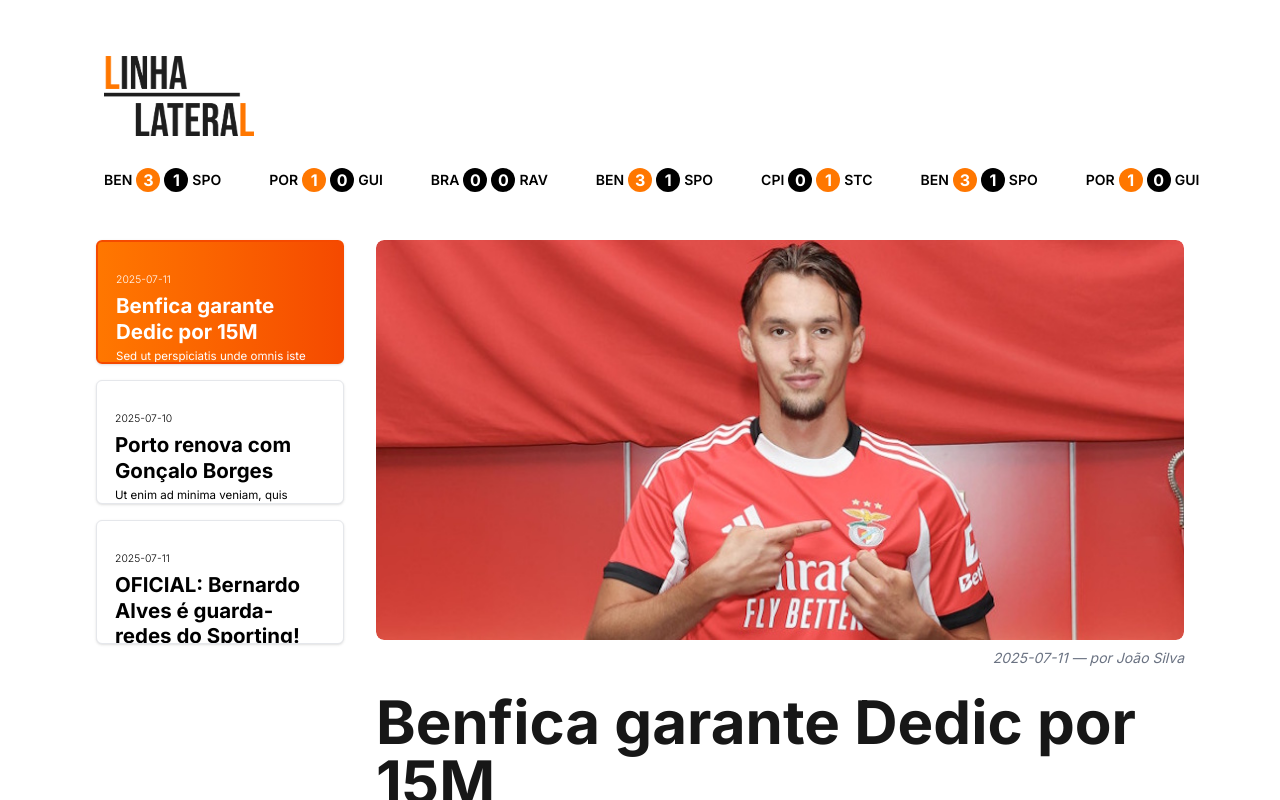
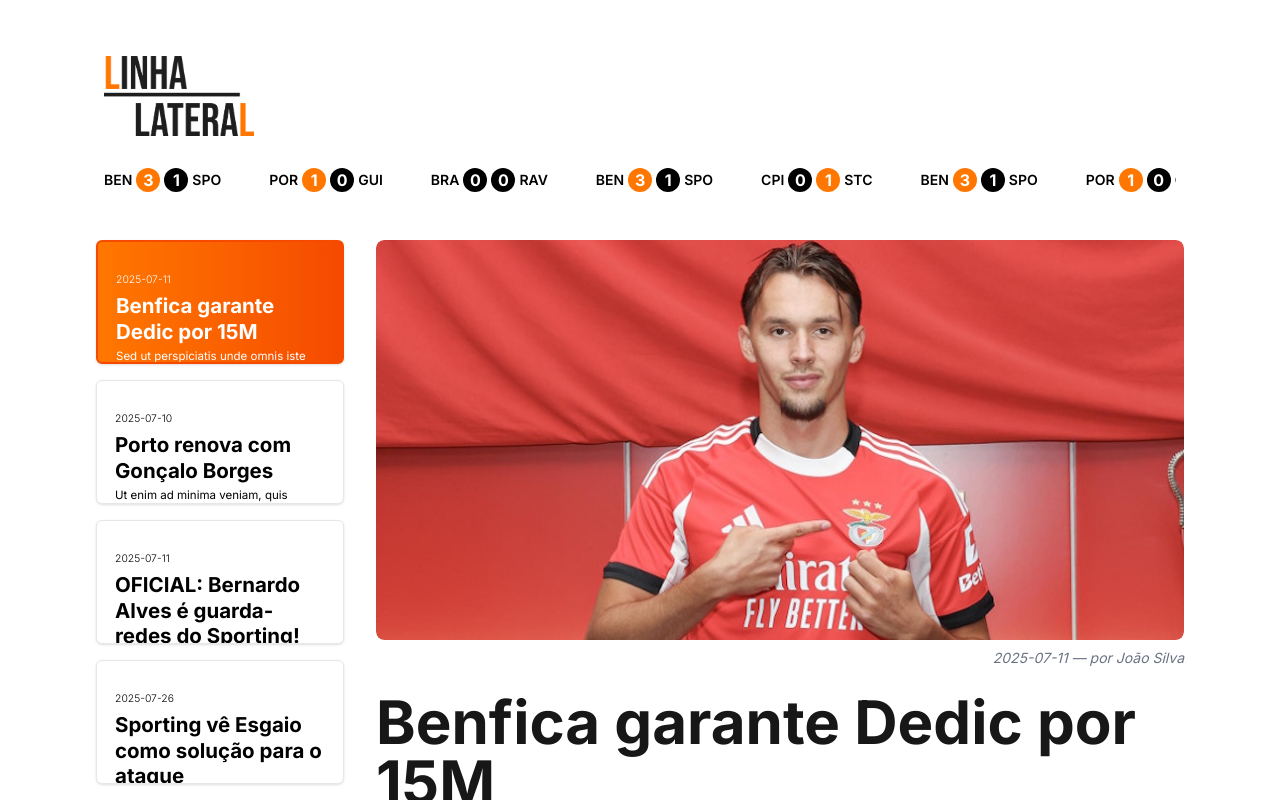
Before and after one commit to gambjoao/linha-lateral, a Next.js app: page / in a window 1280 px wide. Built offline with nearby package versions, Linux system fonts and the light colour scheme.

Commit message:
Added side scroll for match results

```diff
--- /dev/null
+++ b/content/posts/sporting_esgaio.md
@@ -0,0 +1,16 @@
+---
+title: "Sporting vê Esgaio como solução para o ataque"
+date: "2025-07-26"
+author: "Carlos Almeida"
+imageUrl: "/esgaio_sporting.png"
+tags: ["benfica","transferencia", "argentina"]
+---
+
+Section 1.10.32 of "de Finibus Bonorum et Malorum", written by Cicero in 45 BC
+"Sed ut perspiciatis unde omnis iste natus error sit voluptatem accusantium doloremque laudantium, totam rem aperiam, eaque ipsa quae ab illo inventore veritatis et quasi architecto beatae vitae dicta sunt explicabo. Nemo enim ipsam voluptatem quia voluptas sit aspernatur aut odit aut fugit, sed quia consequuntur magni dolores eos qui ratione voluptatem sequi nesciunt. Neque porro quisquam est, qui dolorem ipsum quia dolor sit amet, consectetur, adipisci velit, sed quia non numquam eius modi tempora incidunt ut labore et dolore magnam aliquam quaerat voluptatem. Ut enim ad minima veniam, quis nostrum exercitationem ullam corporis suscipit laboriosam, nisi ut aliquid ex ea commodi consequatur? Quis autem vel eum iure reprehenderit qui in ea voluptate velit esse quam nihil molestiae consequatur, vel illum qui dolorem eum fugiat quo voluptas nulla pariatur?"
+
+1914 translation by H. Rackham
+"But I must explain to you how all this mistaken idea of denouncing pleasure and praising pain was born and I will give you a complete account of the system, and expound the actual teachings of the great explorer of the truth, the master-builder of human happiness. No one rejects, dislikes, or avoids pleasure itself, because it is pleasure, but because those who do not know how to pursue pleasure rationally encounter consequences that are extremely painful. Nor again is there anyone who loves or pursues or desires to obtain pain of itself, because it is pain, but because occasionally circumstances occur in which toil and pain can procure him some great pleasure. To take a trivial example, which of us ever undertakes laborious physical exercise, except to obtain some advantage from it? But who has any right to find fault with a man who chooses to enjoy a pleasure that has no annoying consequences, or one who avoids a pain that produces no resultant pleasure?"
+
+Section 1.10.33 of "de Finibus Bonorum et Malorum", written by Cicero in 45 BC
+"At vero eos et accusamus et iusto odio dignissimos ducimus qui blanditiis praesentium voluptatum deleniti atque corrupti quos dolores et quas molestias excepturi sint occaecati cupiditate non provident, similique sunt in culpa qui officia deserunt mollitia animi, id est laborum et dolorum fuga. Et harum quidem rerum facilis est et expedita distinctio. Nam libero tempore, cum soluta nobis est eligendi optio cumque nihil impedit quo minus id quod maxime placeat facere possimus, omnis voluptas assumenda est, omnis dolor repellendus. Temporibus autem quibusdam et aut officiis debitis aut rerum necessitatibus saepe eveniet ut et voluptates repudiandae sint et molestiae non recusandae. Itaque earum rerum hic tenetur a sapiente delectus, ut aut reiciendis voluptatibus maiores alias consequatur aut perferendis doloribus asperiores repellat."
--- a/src/app/page.tsx
+++ b/src/app/page.tsx
@@ -29,6 +29,9 @@
     { homeTeam: "CPI", homeScore: 0, awayScore: 1, awayTeam: "STC" },
     { homeTeam: "BEN", homeScore: 3, awayScore: 1, awayTeam: "SPO" },
     { homeTeam: "POR", homeScore: 1, awayScore: 0, awayTeam: "GUI" },
+    { homeTeam: "BEN", homeScore: 3, awayScore: 1, awayTeam: "SPO" },
+    { homeTeam: "POR", homeScore: 1, awayScore: 0, awayTeam: "GUI" },
+    { homeTeam: "BRA", homeScore: 0, awayScore: 0, awayTeam: "RAV" },
   ];
 
   return (
--- a/src/components/MatchScoreList.tsx
+++ b/src/components/MatchScoreList.tsx
@@ -13,7 +13,8 @@
 
 export function MatchScoreList({ matches }: MatchScoreListProps) {
   return (
-    <div className="flex gap-12">
+    <div className="overflow-x-auto no-scrollbar">
+      <div className="flex gap-12 flex-nowrap">
         {matches.map((match, index) => (
           <MatchScore
             key={index}
@@ -24,5 +25,6 @@
           />
         ))}
       </div>
+    </div>
   );
 }
```
Also changed, not shown: public/esgaio_sporting.png (added), public/linha_lateral_log.svg (added). Lines whose indentation alone changed are shown as unchanged.
